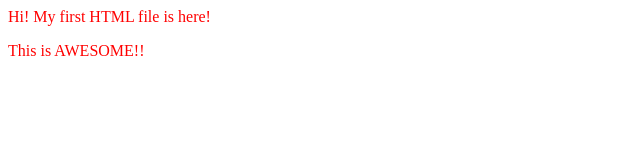
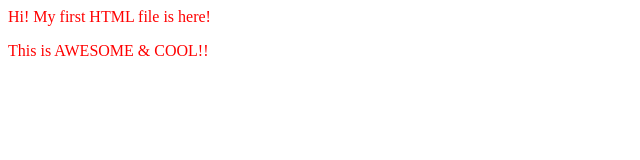
Before and after one commit to nishijain2512/Test, a plain HTML site: page index.html in a window 1280 px wide. Shown: the full height of the page, 0-640 px from the left. Drawn offline with Linux system fonts and the light colour scheme.

Commit message:
Update index.html

```diff
--- a/index.html
+++ b/index.html
@@ -1,4 +1,4 @@
 <link href="styles/style.css" rel="stylesheet" type="text/css">
 
 <p>Hi! My first HTML file is here!</p>
-<p>This is AWESOME!!</p>
+<p>This is AWESOME & COOL!!</p>
```
